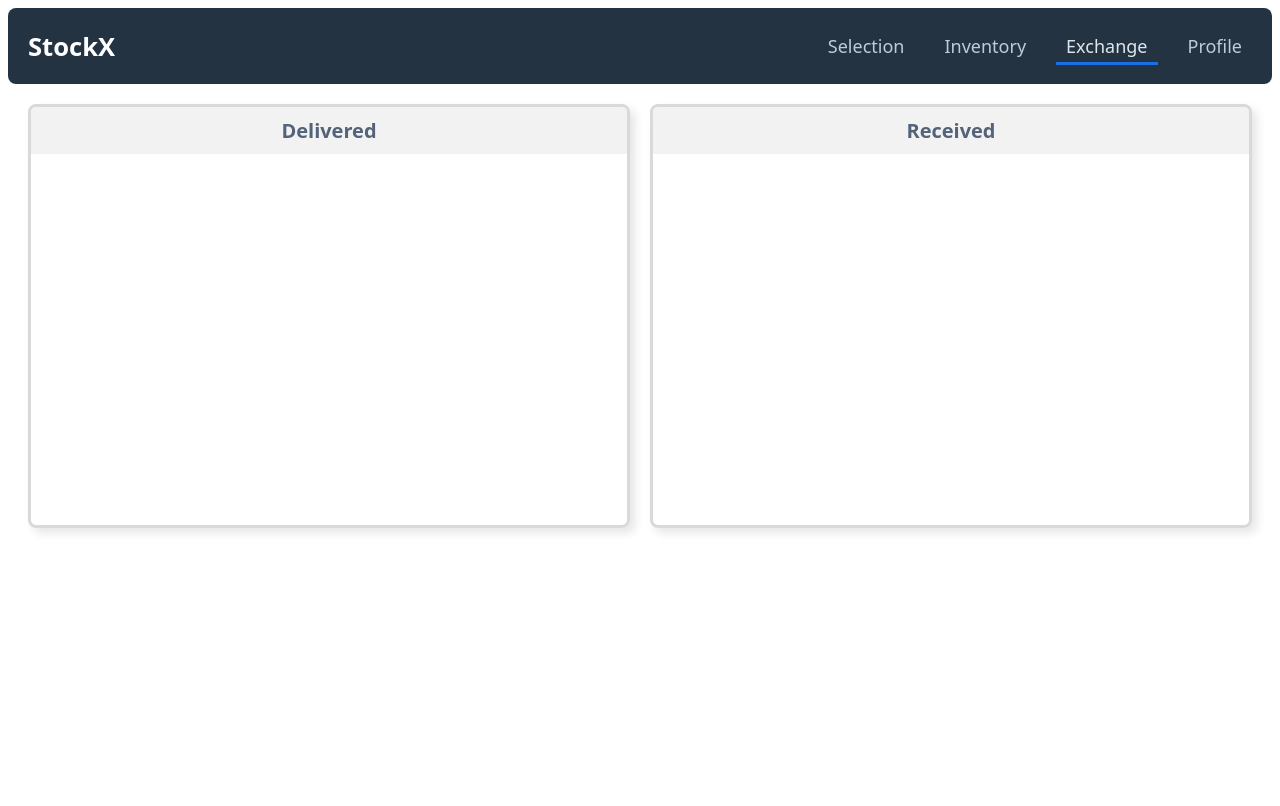
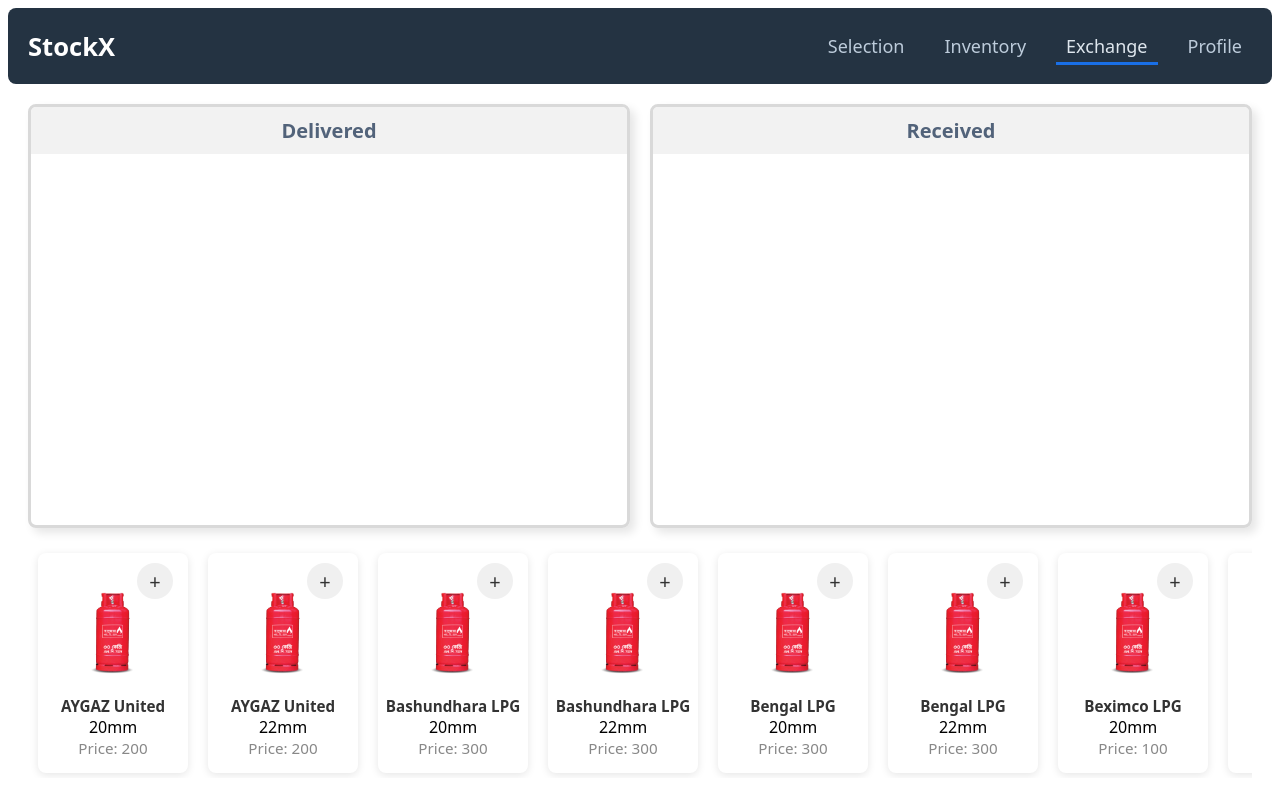
Before and after one commit to shahriar-sakib-khan/StockX-0, a React (Vite) app: page /exchange in a window 1280 px wide. Built offline with nearby package versions, Linux system fonts and the light colour scheme.

Commit message:
Add all brands in the exchange list. selected brands first, then the non selected ones. non selected brands don't show stock count

```diff
--- a/src/components/Exchange/Card.jsx
+++ b/src/components/Exchange/Card.jsx
@@ -1,12 +1,13 @@
 import styles from "./Card.module.css";
 
-function Card({ name, type,picture, price, stock, onAdd }) {
+function Card({ name, type, picture, price, stock, onAdd }) {
   return (
     <div className={styles.card}>
-      <div className={styles.stockCount}>Stock: {stock}</div>
+      {stock != null && <div className={styles.stockCount}>Stock: {stock}</div>}
       <button className={styles.plusBtn} onClick={onAdd}>+</button>
       <img src={picture} alt={name} className={styles.image} />
-      <h3 className={styles.name}>{name} - {type}</h3>
+      <h3 className={styles.name}>{name}</h3>
+      <span>{type}</span>
       <p className={styles.price}>Price: {price}</p>
     </div>
   );
--- a/src/components/Exchange/Exchange.jsx
+++ b/src/components/Exchange/Exchange.jsx
@@ -182,6 +182,20 @@
     });
   };
 
+  const selectedBrandsList = allBrands.filter((brand) =>
+    selectedBrands.includes(brand.id)
+  );
+
+  const unselectedBrandsList = allBrands.filter((brand) =>
+    !selectedBrands.includes(brand.id)
+  );
+
+  const orderedBrandsList = [...selectedBrandsList, ...unselectedBrandsList];
+
+  // console.log("Selected Brands:", selectedBrandsList);
+  // console.log("Unselected Brands:", unselectedBrandsList);
+  console.log("Ordered Brands:", orderedBrandsList);
+
   return (
     <div className={styles.exchangeContainer}>
       <div className={styles.sectionsContainer}>
@@ -209,9 +223,8 @@
       </div>
 
       <div className={styles.bottomScrollable}>
-        {allBrands.map((brand) =>
-          selectedBrands.includes(brand.id)
-           ? brand.cylinders.map((cylinder) => (
+        {[...selectedBrandsList, ...unselectedBrandsList].map((brand) =>
+          brand.cylinders.map((cylinder) => (
             <Card
               key={`${brand.id}-${cylinder.type}`}
               id={brand.id}
@@ -219,11 +232,10 @@
               type={cylinder.type}
               picture={cylinder.image}
               price={brand.price}
-                stock={stockCount[brand.id]?.[cylinder.type] ?? 0}
+              stock={selectedBrandsList.includes(brand) ? stockCount[brand.id]?.[cylinder.type] ?? 0 : null}
               onAdd={() => handleAddItem(brand.id, cylinder.type)}
             />
           ))
-          : null
         )}
       </div>
     </div>
--- a/src/main.jsx
+++ b/src/main.jsx
@@ -6,7 +6,7 @@
 
 const root = ReactDOM.createRoot(document.getElementById("root"));
 root.render(
-  // <React.StrictMode>
+  <React.StrictMode>
     <RouterProvider router={router} />
-  // </React.StrictMode>
+  </React.StrictMode>
 );
```
Lines whose indentation alone changed are shown as unchanged.
